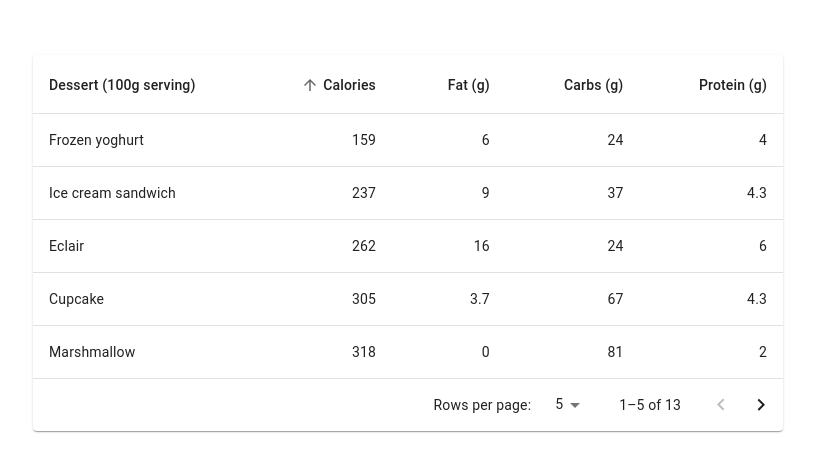
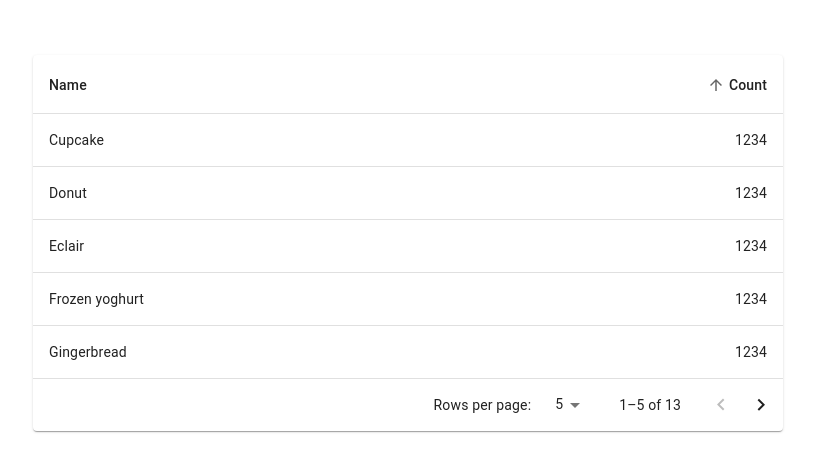
Before and after one commit to Szulerinio/stackOverflowTags, a React (Vite) app: page / in a window 1280 px wide. Shown: the part 149-620 px from the top of the page, without its empty margins (232-1047 px from the left). Built offline with nearby package versions, Linux system fonts and the light colour scheme.

Commit message:
change mocked data format to tags like

```diff
--- a/src/components/table/table.tsx
+++ b/src/components/table/table.tsx
@@ -18,46 +18,31 @@ import * as React from "react";
  * */
 
 interface Data {
-  id: number;
-  calories: number;
-  carbs: number;
-  fat: number;
   name: string;
-  protein: number;
+  count: number;
 }
 
-function createData(
-  id: number,
-  name: string,
-  calories: number,
-  fat: number,
-  carbs: number,
-  protein: number
-): Data {
+function createData(name: string, count: number): Data {
   return {
-    id,
     name,
-    calories,
-    fat,
-    carbs,
-    protein,
+    count,
   };
 }
 
 const rows = [
-  createData(1, "Cupcake", 305, 3.7, 67, 4.3),
-  createData(2, "Donut", 452, 25.0, 51, 4.9),
-  createData(3, "Eclair", 262, 16.0, 24, 6.0),
-  createData(4, "Frozen yoghurt", 159, 6.0, 24, 4.0),
-  createData(5, "Gingerbread", 356, 16.0, 49, 3.9),
-  createData(6, "Honeycomb", 408, 3.2, 87, 6.5),
-  createData(7, "Ice cream sandwich", 237, 9.0, 37, 4.3),
-  createData(8, "Jelly Bean", 375, 0.0, 94, 0.0),
-  createData(9, "KitKat", 518, 26.0, 65, 7.0),
-  createData(10, "Lollipop", 392, 0.2, 98, 0.0),
-  createData(11, "Marshmallow", 318, 0, 81, 2.0),
-  createData(12, "Nougat", 360, 19.0, 9, 37.0),
-  createData(13, "Oreo", 437, 18.0, 63, 4.0),
+  createData("Cupcake", 1234),
+  createData("Donut", 1234),
+  createData("Eclair", 1234),
+  createData("Frozen yoghurt", 1234),
+  createData("Gingerbread", 1234),
+  createData("Honeycomb", 1234),
+  createData("Ice cream sandwich", 1234),
+  createData("Jelly Bean", 1234),
+  createData("KitKat", 1234),
+  createData("Lollipop", 1234),
+  createData("Marshmall", 1234),
+  createData("Nougat", 1234),
+  createData("Oreo", 1234),
 ];
 
 function descendingComparator<T>(a: T, b: T, orderBy: keyof T) {
@@ -113,27 +98,12 @@ const headCells: readonly HeadCell[] = [
   {
     id: "name",
     numeric: false,
-    label: "Dessert (100g serving)",
+    label: "Name",
   },
   {
-    id: "calories",
+    id: "count",
     numeric: true,
-    label: "Calories",
-  },
-  {
-    id: "fat",
-    numeric: true,
-    label: "Fat (g)",
-  },
-  {
-    id: "carbs",
-    numeric: true,
-    label: "Carbs (g)",
-  },
-  {
-    id: "protein",
-    numeric: true,
-    label: "Protein (g)",
+    label: "Count",
   },
 ];
 
@@ -183,7 +153,7 @@ function EnhancedTableHead(props: EnhancedTableProps) {
 
 export default function EnhancedTable() {
   const [order, setOrder] = React.useState<Order>("asc");
-  const [orderBy, setOrderBy] = React.useState<keyof Data>("calories");
+  const [orderBy, setOrderBy] = React.useState<keyof Data>("count");
   const [page, setPage] = React.useState(0);
   const [rowsPerPage, setRowsPerPage] = React.useState(5);
 
@@ -239,14 +209,11 @@ export default function EnhancedTable() {
                 const labelId = `enhanced-table-checkbox-${index}`;
 
                 return (
-                  <TableRow hover tabIndex={-1} key={row.id}>
+                  <TableRow hover tabIndex={-1} key={row.name}>
                     <TableCell component="th" id={labelId} scope="row">
                       {row.name}
                     </TableCell>
-                    <TableCell align="right">{row.calories}</TableCell>
-                    <TableCell align="right">{row.fat}</TableCell>
-                    <TableCell align="right">{row.carbs}</TableCell>
-                    <TableCell align="right">{row.protein}</TableCell>
+                    <TableCell align="right">{row.count}</TableCell>
                   </TableRow>
                 );
               })}
```
